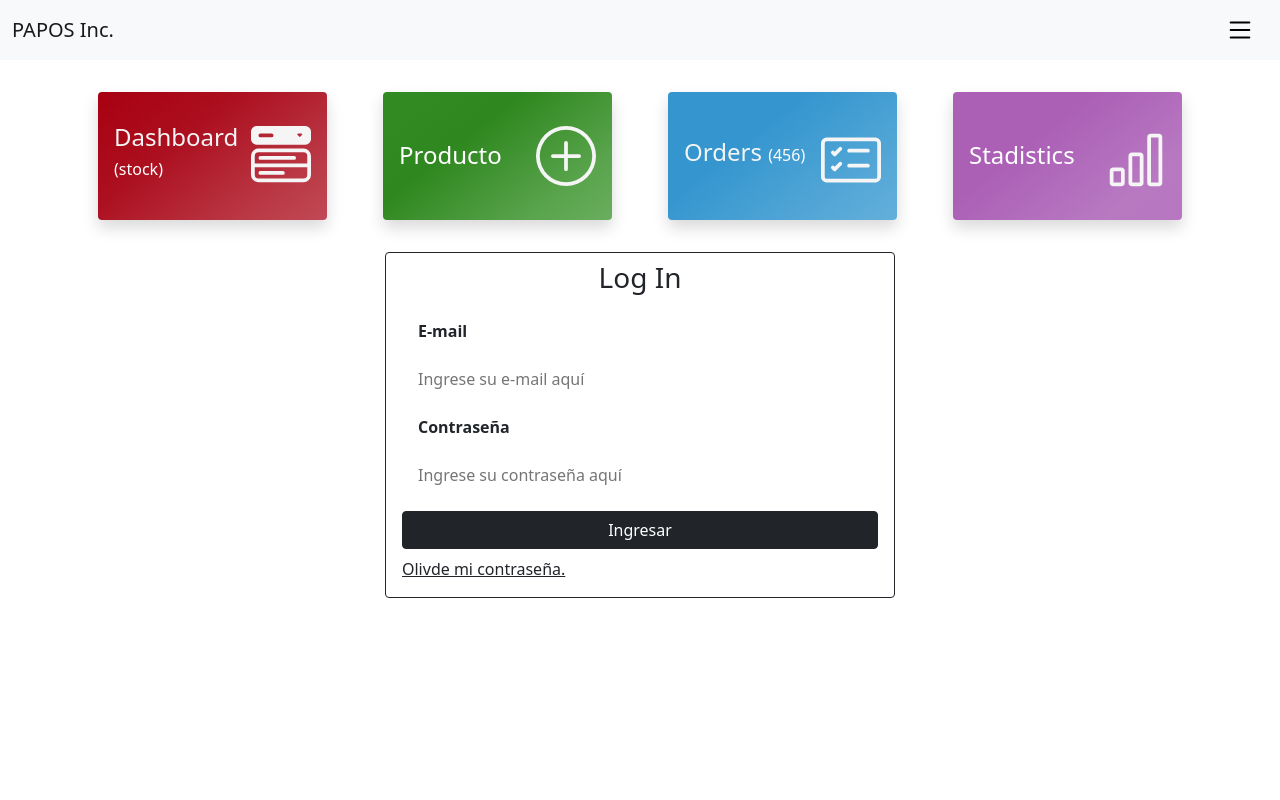
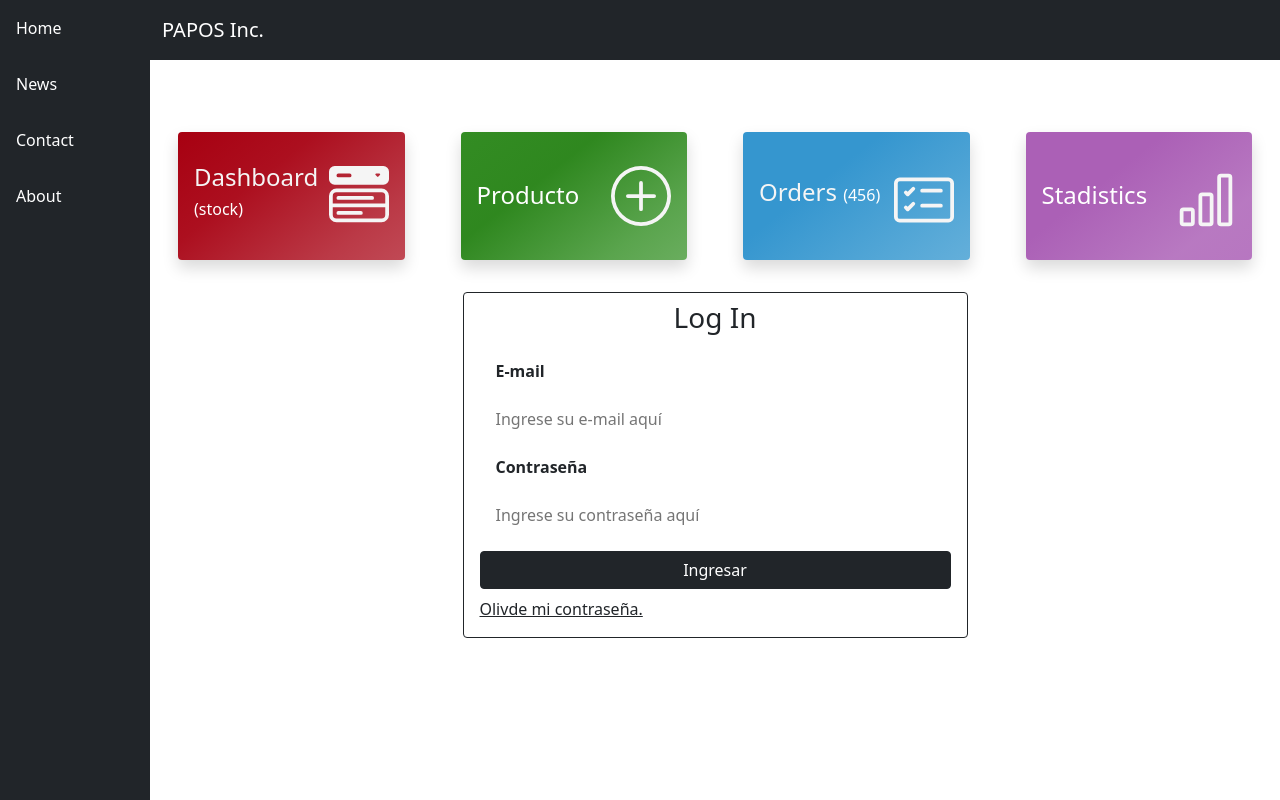
Before and after one commit to pablomdh/Dashboard_E-commerce, a React (Create React App) app: page /login in a window 1280 px wide. Built offline with nearby package versions, Linux system fonts and the light colour scheme.

Commit message:
SideBar + nav responsive

```diff
--- a/src/App.css
+++ b/src/App.css
@@ -3,6 +3,8 @@
 body {
   font-family: "Oswald", sans-serif;
   font-size: 1.2rem;
+  padding-left: 150px;
+  padding-top: 100px;
 }
 .nomatch {
   height: 20rem;
@@ -11,3 +13,10 @@ body {
 .input {
   border: none;
 }
+
+@media screen and (max-width: 700px) {
+  body {
+    padding-left: 0;
+    padding-top: o;
+  }
+}
--- a/src/App.jsx
+++ b/src/App.jsx
@@ -15,12 +15,14 @@ import Categories from "./components/Categories/Categories";
 import Category from "./components/Category/Category";
 // import Footer from "./components/subComponents/Footer/Footer";
 // import PageSignUp from "./components/PageSignUp/PageSignUp";
+import SideBar from "./components/SideBar/SideBar";
 
 function App() {
   return (
     <div className="App d-flex flex-column h-100">
       <Router>
         <Navbar />
+        <SideBar />
         <DashboardCards />
         <div>
           <Switch>
--- a/src/components/Navbar/Navbar.jsx
+++ b/src/components/Navbar/Navbar.jsx
@@ -16,14 +16,14 @@ const Navbar = () => {
 
   return (
     <>
-      <nav className="navbar navbar-expand-lg navbar-light bg-light">
+      <nav className="navbar navbar-expand-lg navbar-dark bg-dark position-fixed sticky-top w-100">
         <div className="container-fluid">
           <a className="navbar-brand" href="...">
             PAPOS Inc.
           </a>
 
           <div
-            className="btn"
+            className="btn "
             type="button"
             data-bs-toggle="offcanvas"
             data-bs-target="#offcanvasWithBothOptions"
@@ -33,7 +33,7 @@ const Navbar = () => {
               xmlns="http://www.w3.org/2000/svg"
               width="30"
               height="30"
-              fill=""
+              fill="white"
               className="bi bi-list"
               viewBox="0 0 16 16"
             >
--- /dev/null
+++ b/src/components/SideBar/SideBar.jsx
@@ -0,0 +1,18 @@
+import styles from "./SideBar.module.css";
+
+const SideBar = () => {
+  return (
+    <div>
+      <div className={`${styles.sideBar}`}>
+        <a className="active" href="#home">
+          Home
+        </a>
+        <a href="#news">News</a>
+        <a href="#contact">Contact</a>
+        <a href="#about">About</a>
+      </div>
+    </div>
+  );
+};
+
+export default SideBar;
--- /dev/null
+++ b/src/components/SideBar/SideBar.module.css
@@ -0,0 +1,54 @@
+.sideBar {
+  margin: 0;
+  padding: 0;
+  width: 150px;
+  background-color: #212529;
+  position: fixed;
+  top: 0;
+  left: 0;
+  height: 100%;
+  overflow: auto;
+  transition: 0.1s;
+}
+
+.sideBar a {
+  display: block;
+  color: rgb(255, 255, 255);
+  padding: 16px;
+  text-decoration: none;
+  transition: 0.2s;
+}
+
+/* .sideBar a.active {
+  background-color: #04aa6d;
+  color: white;
+} */
+
+.sideBar a:hover:not(.active) {
+  background-color: rgb(114, 113, 113);
+  color: white;
+}
+
+@media screen and (max-width: 700px) {
+  .sideBar {
+    width: 100%;
+    height: auto;
+  }
+  .sideBar a {
+    float: left;
+    text-align: center;
+  }
+  div.content {
+    margin-left: 0;
+  }
+}
+
+@media screen and (max-width: 400px) {
+  .sideBar {
+    display: none;
+  }
+  .sideBar a {
+    text-align: center;
+    float: none;
+  }
+}
```
